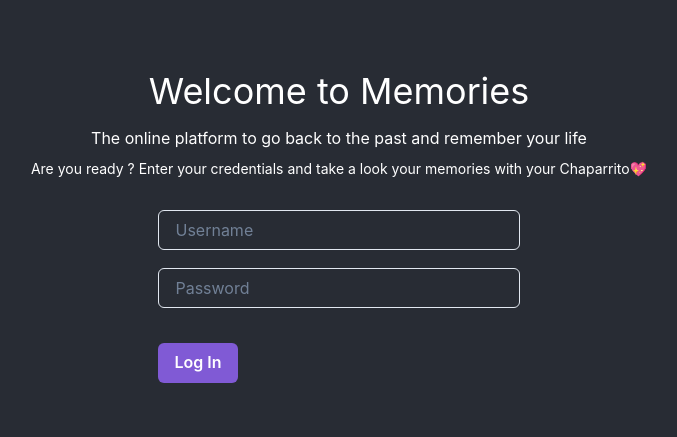
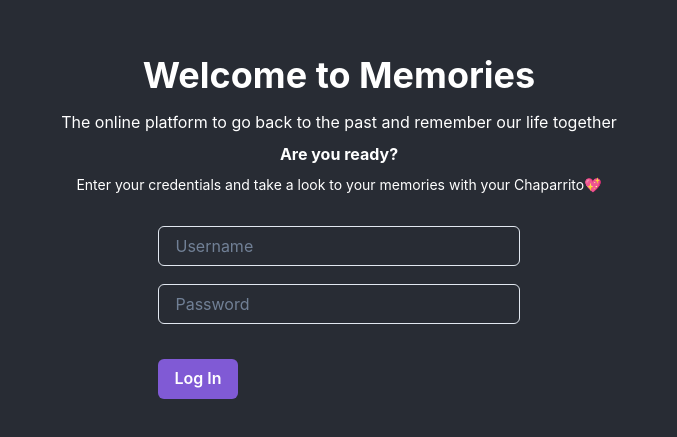
Before and after one commit to mig-elgt/memof, a React (Create React App) app: page / in a window 1280 px wide. Shown: the part 177-614 px from the top of the page, without its empty margins (301-978 px from the left). Built offline with nearby package versions, Linux system fonts and the light colour scheme.

Commit message:
Edit text

```diff
--- a/src/pages/Login.jsx
+++ b/src/pages/Login.jsx
@@ -43,9 +43,11 @@ export default function Login(props) {
   return (
 	  <Wrap justify='center' px="20px">
 	  <VStack>
-	          <Text textAlign='center' fontSize='4xl'>Welcome to Memories</Text>
-	          <Text textAlign='center' fontSize='md'>The online platform to go back to the past and remember your life</Text>
-	          <Text  textAlign='center' fontSize='sm'>Are you ready ? Enter your credentials and take a look your memories with your Chaparrito💖</Text>
+	          <Text textAlign='center' fontSize='4xl' fontWeight={'bold'}>Welcome to Memories</Text>
+	          <Text textAlign='center' fontSize='md'>The online platform to go back to the past and remember our life together</Text>
+	          <Text  textAlign='center' fontSize='md' fontWeight={'bold'}>Are you ready? </Text>
+			  <Text  textAlign='center' fontSize='sm'>Enter your credentials and take a look to your memories with your Chaparrito💖</Text>
+
 		  <form onSubmit={handleFormSubmission}>
 		      <FormControl isRequired mt={5}>
 			  <Input id="input-username" type='text' mb="15px"
```
